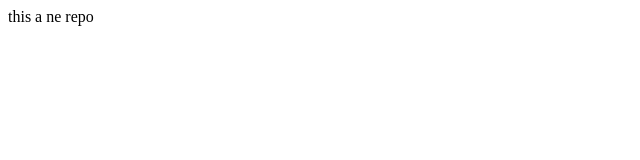
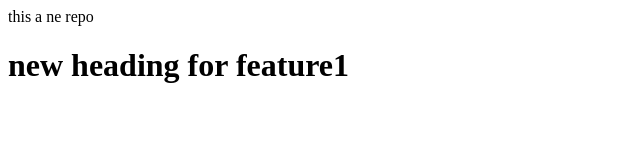
Before and after one commit to krishnakatigar4-max/GitLocalRepo, a plain HTML site: page index.html in a window 1280 px wide. Shown: the whole page, without its empty margins (0-640 px from the left). Drawn offline with Linux system fonts and the light colour scheme.

Commit message:
feature data

```diff
--- a/index.html
+++ b/index.html
@@ -1 +1,2 @@
 <p>this a ne repo</p>
+<h1>new heading for feature1</h1>
```
